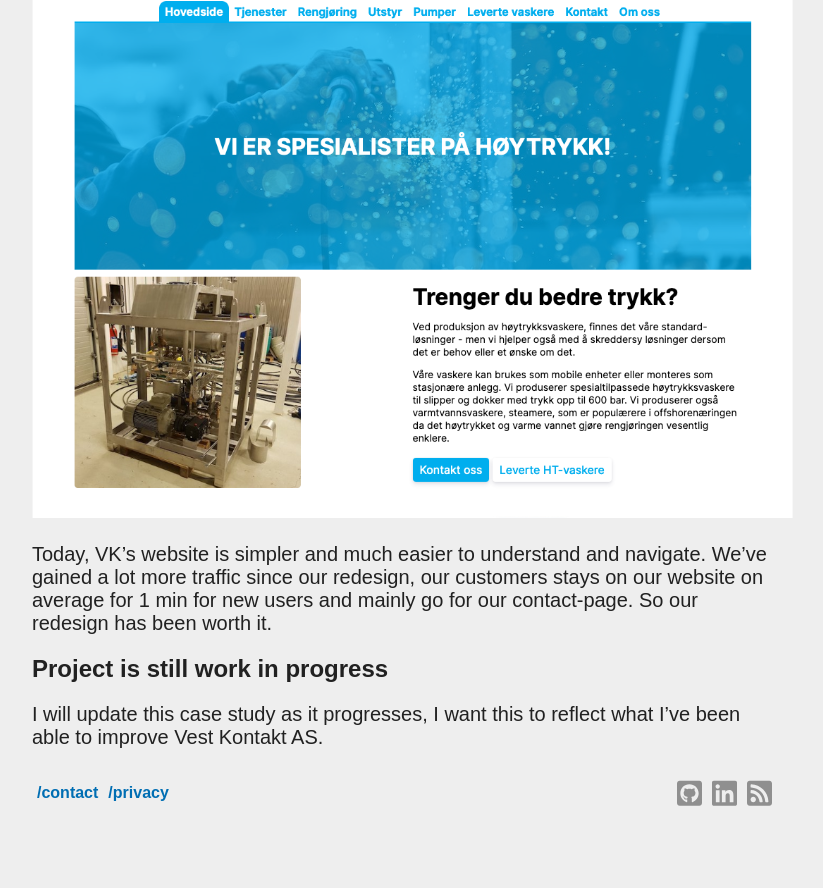
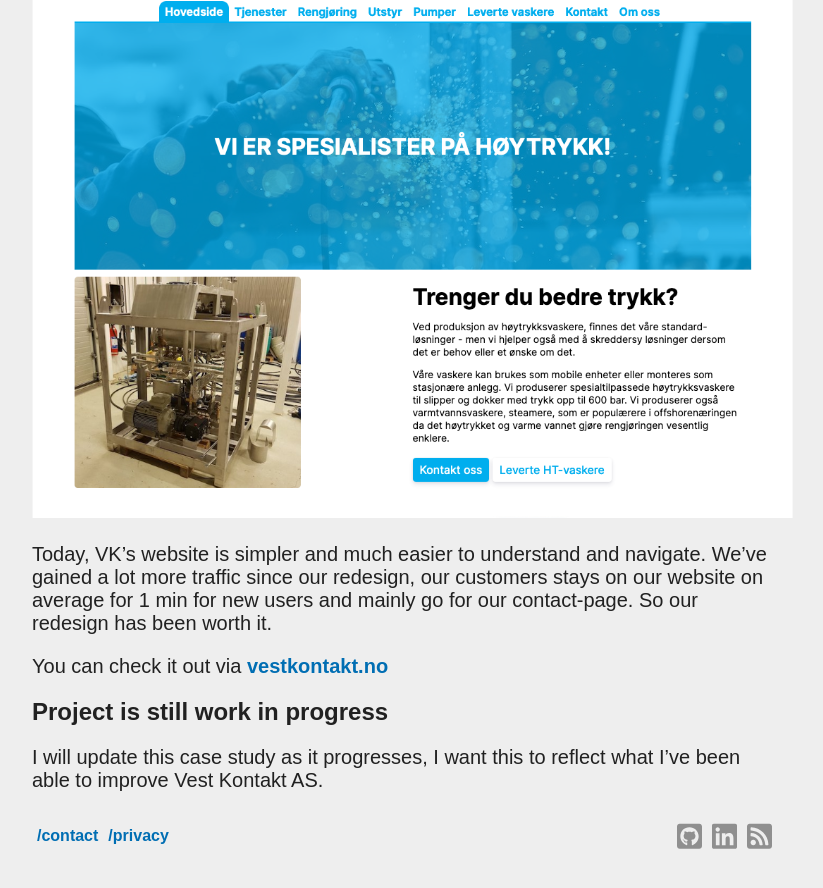
Before and after one commit to timharek/timharek.no, a Jekyll site: the page built from projects/vestkontakt.md, in a window 1280 px wide and 900 px high, scrolled down 3870 px. Shown: the top 888 px of the window, without its empty margins (238-1061 px from the left). Built offline with Jekyll 4.4.1, drawn with Linux system fonts in a browser that asks for light colours; some web fonts are replaced; before the commit the page ends 4727 px from its top, so only the background shows below that.

Commit message:
projects: Added link

```diff
--- a/projects/vestkontakt.md
+++ b/projects/vestkontakt.md
@@ -67,6 +67,8 @@ Not much changed during those 8 years, VK removed the web store because people e
 
 Today, VK's website is simpler and much easier to understand and navigate. We've gained a lot more traffic since our redesign, our customers stays on our website on average for 1 min for new users and mainly go for our contact-page. So our redesign has been worth it.
 
+You can check it out via [vestkontakt.no](https://vestkontakt.no)
+
 ## Project is still work in progress
 
 I will update this case study as it progresses, I want this to reflect what I've been able to improve Vest Kontakt AS.
```
